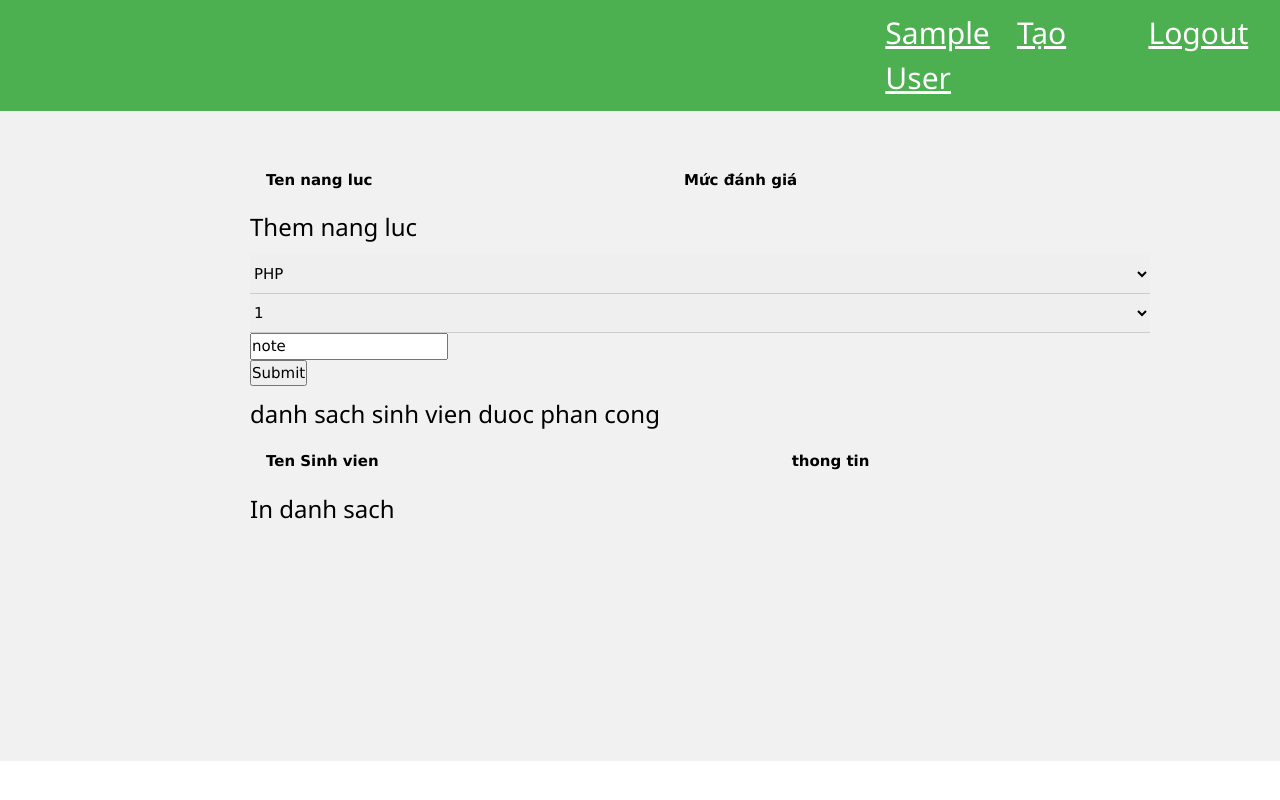
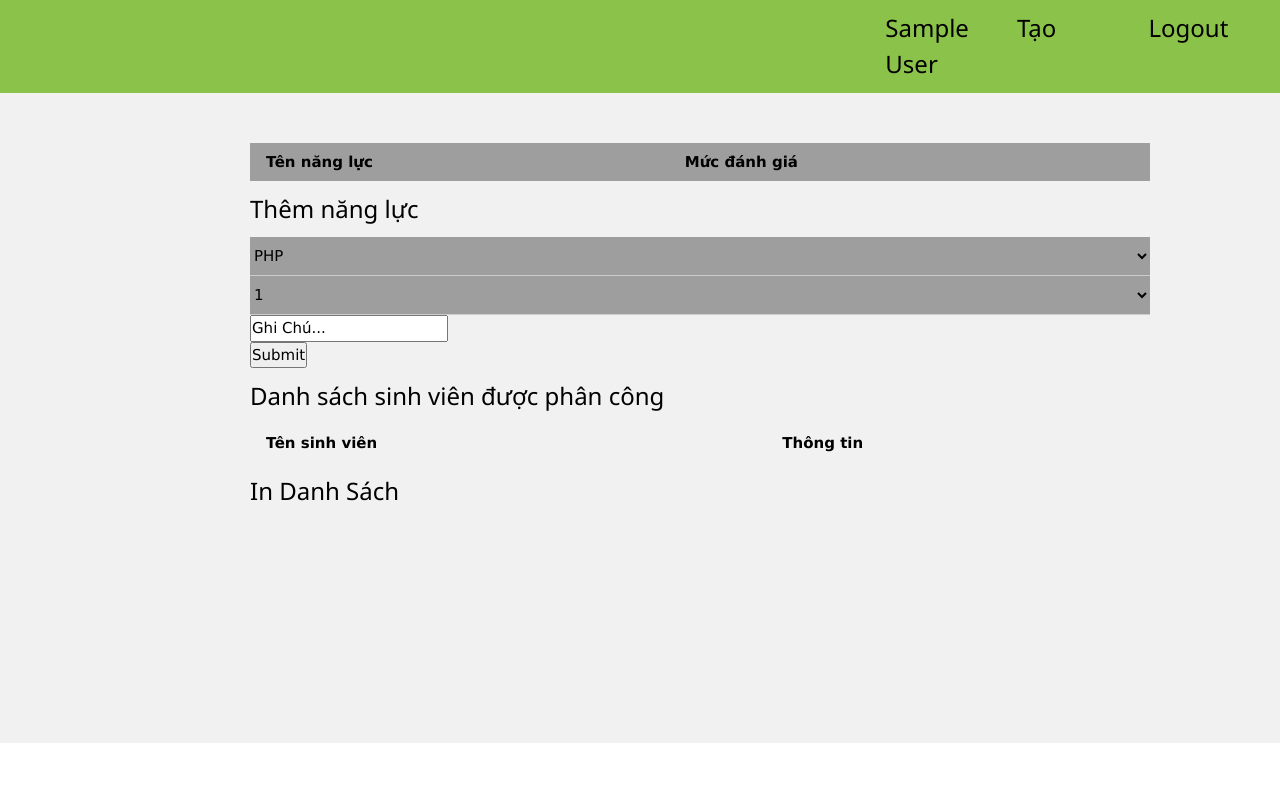
Before and after one commit to nixxxie/PTUDW, a PHP site: page /enterprise/layout_enterprise.php?xem=chitiet&id= in a window 1280 px wide. Run offline with PHP 8.4, Linux system fonts and the light colour scheme; the visitor is signed in with stand-in values (Sample User, id 1); data comes from the database, SQL or seed files in the repository; lists and menus that the app fills with data are empty.

Commit message:
fix full

```diff
--- a/enterprise/layout_enterprise.php
+++ b/enterprise/layout_enterprise.php
@@ -1,22 +1,25 @@
 <!DOCTYPE html>
 <html>
+
 <head>
   <title>Page Title</title>
   <link rel="stylesheet" href="https://www.w3schools.com/w3css/4/w3.css">
   <link rel="stylesheet" type="text/css" href="style_enterprise.css" />
 </head>
+
 <body>
   <div class="wrap w3-light-grey">
-    <div class="w3-row w3-green header ">
-    <?php  include("modules/header_enterprise.php");?>
+    <div class="w3-row w3-light-green header ">
+      <?php include("modules/header_enterprise.php"); ?>
     </div>
 
 
     <div class=" w3-row content  w3-light-grey">
-      <?php  include("modules/content_enterprise.php");?>
+      <?php include("modules/content_enterprise.php"); ?>
 
     </div>
   </div>
 
 </body>
+
 </html>
--- a/enterprise/modules/content_enterprise.php
+++ b/enterprise/modules/content_enterprise.php
@@ -33,8 +33,4 @@ else if($tam=='detail_request_enerprise'){
  else if($tam=='See_Student_profile'){
   include("See_Student_profile.php");
  }
-
-
-
-
-         ?>
+?>
--- a/enterprise/modules/header_enterprise.php
+++ b/enterprise/modules/header_enterprise.php
@@ -1,18 +1,23 @@
-<?php session_start();?>
-<div class="w3-green w3-container w3-twothird">
+<?php session_start(); ?>
+<style>
+  a {
+    text-decoration: none;
+  }
+</style>
+<div class="w3-light-green w3-container w3-twothird">
   <h2></h2>
 </div>
 
 <div class="w3-container w3-third">
   <div class="w3-row">
-  <div class="w3-third w3-container w3-green">
-    <h2> <a href="layout_enterprise.php?xem=enterprise_profile"><?php echo $_SESSION['organization_name']?><a></h2>
+    <div class="w3-third w3-container w3-light-green">
+      <h3> <a href="layout_enterprise.php?xem=enterprise_profile"><?php echo $_SESSION['organization_name'] ?><a></h3>
     </div>
     <div class="w3-third w3-container">
-    <h2> <a href="layout_enterprise.php?xem=New_request">Tạo</a></h2>
+      <h3> <a href="layout_enterprise.php?xem=New_request">Tạo</a></h3>
     </div>
     <div class="w3-third w3-container">
-    <h2><a href = "../login/login_verify/logout.php"> Logout</a></h2>
+      <h3><a href="../login/login_verify/logout.php"> Logout</a></h3>
     </div>
   </div>
 
--- a/enterprise/xuli/SCR_1002E.php
+++ b/enterprise/xuli/SCR_1002E.php
@@ -1,74 +1,74 @@
-
 <?php
 // xem chi tiet phieu yeu cau
-$id=$_GET["id"];
+$id = $_GET["id"];
 
 include("../login/config.php");
 
-$sql=mysqli_query($connect,"SELECT ab.ablity_name, l.ability_required, l.ability_id
+$sql = mysqli_query($connect, "SELECT ab.ablity_name, l.ability_required, l.ability_id
 FROM list_of_required_capacity_of_each_request_coupon  l
 JOIN ablity_dictionary ab  on ab.id=l.ability_id
 WHERE l.organization_request_id=$id ");
 
 // lay list nang luc
-$sql_ablity_dictionary=mysqli_query($connect,"SELECT * from ablity_dictionary ");
+$sql_ablity_dictionary = mysqli_query($connect, "SELECT * from ablity_dictionary ");
 // lay list sinh vien
-$sql_assigned_table=mysqli_query($connect,"SELECT * from assigned_table ab join student_profile sp on ab.student_id=sp.id where organization_request_id=$id ");
+$sql_assigned_table = mysqli_query($connect, "SELECT * from assigned_table ab join student_profile sp on ab.student_id=sp.id where organization_request_id=$id ");
 ?>
 
-<table class="w3-table">
+<table class="w3-table w3-gray">
   <tr>
-  <th>Ten nang luc </th>
+    <th>Tên năng lực </th>
     <th>Mức đánh giá</th>
     <th></th>
   </tr>
-<?php while($row=mysqli_fetch_assoc($sql)){?>
+  <?php while ($row = mysqli_fetch_assoc($sql)) { ?>
     <tr>
       <td> <?php echo $row["ablity_name"] ?></td>
       <td><?php echo $row["ability_required"] ?> </td>
-  <td><a href="xuli/xuli_SRC_1002E_xoa.php?id_request=<?php echo $id;?>&ability_id=<?php echo $row["ability_id"];?> ">xoa</a></td>
+      <td><a href="xuli/xuli_SRC_1002E_xoa.php?id_request=<?php echo $id; ?>&ability_id=<?php echo $row["ability_id"]; ?> ">Xóa</a></td>
     </tr>
   <?php } ?>
 </table>
 
-<h3> Them nang luc</h3>
+<h3>Thêm năng lực</h3>
 
 <form action="xuli/xuli_SRC_1002E_add.php?id_REQUEST=<?php echo $id ?>" method="post">
 
-<select class="w3-select" name="ablity_id">
+  <select class="w3-select w3-gray" name="ablity_id">
 
-<?php while ($dong=mysqli_fetch_assoc($sql_ablity_dictionary)) {
+    <?php while ($dong = mysqli_fetch_assoc($sql_ablity_dictionary)) {
       ?>
-<option   value="<?php echo  $dong["id"]?>"><?php echo  $dong["ablity_name"]?></option>
-<?php }?>
+      <option value="<?php echo  $dong["id"] ?>"><?php echo  $dong["ablity_name"] ?></option>
+    <?php } ?>
   </select>
 
-<select class="w3-select" name="rate">
+  <select class="w3-select w3-gray" name="rate">
 
-<?php for($x=1;$x<=10;$x++) {
+    <?php for ($x = 1; $x <= 10; $x++) {
       ?>
-<option value="<?php echo $x?> "><?php echo $x?> </option>
-<?php }?>
+      <option value="<?php echo $x ?> "><?php echo $x ?> </option>
+    <?php } ?>
   </select>
-<input type="text"  name="note" value="note" />
+  <input type="text" name="note"value="Ghi Chú..." />
   </br>
-<input type="submit" name="them" />
+  <input type="submit" name="submit"/>
   <form>
 
 
-<h3> danh sach sinh vien duoc phan cong</h3>
+    <h3>Danh sách sinh viên được phân công</h3>
     <table class="w3-table">
       <tr>
-  <th>Ten Sinh vien </th>
-  <th>thong tin</th>
+        <th>Tên sinh viên</th>
+        <th>Thông tin</th>
 
       </tr>
-<?php while($row1=mysqli_fetch_assoc($sql_assigned_table)){?>
+      <?php while ($row1 = mysqli_fetch_assoc($sql_assigned_table)) { ?>
         <tr>
           <td> <?php echo $row1["name"] ?></td>
-  <td><a href="layout_enterprise.php?xem=See_Student_profile&student_id=<?php echo $row1["id"]?>&request_id=<?php echo $id?>"> xem chi tiet  </a></td> <?php// lam sau href="<?php echo $row1["id"] ?> "
+          <td><a href="layout_enterprise.php?xem=See_Student_profile&student_id=<?php echo $row1["id"] ?>&request_id=<?php echo $id ?>">Xem Chi Tiết</a></td> <?php // lam sau href="<?php echo $row1["id"]
+                                                                                                                                                                  ?>
 
         </tr>
       <?php } ?>
     </table>
-<h3> In danh sach</h3>
+    <h3>In Danh Sách</h3>
```
Also changed, not shown: enterprise/modules/New_request.php (+11 -3 lines), enterprise/modules/See_Student_profile.php (+21 -15 lines), enterprise/modules/enterprise_profile.php (+15 -11 lines), enterprise/modules/update_enterprise_profile.php (+13 -5 lines), enterprise/modules/update_pass_enterprise.php (+12 -4 lines), enterprise/xuli/list_request_enterprise.php (+44 -49 lines), home/modules/student_assigned_table.php (+10 -9 lines), home/modules/update_student_profile.php (+11 -3 lines), enterprise/xuli/New_request.php (line endings or trailing spaces). Lines whose indentation alone changed are shown as unchanged.
